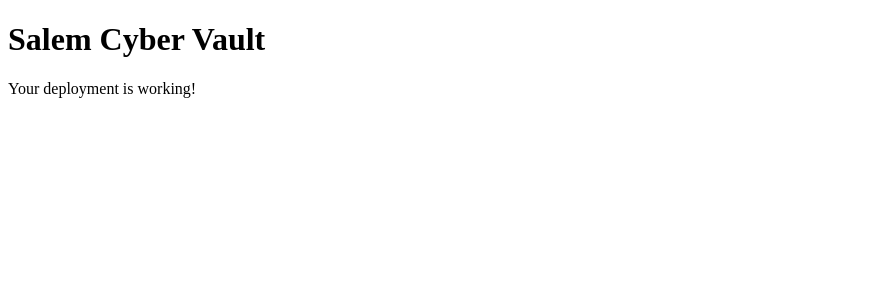
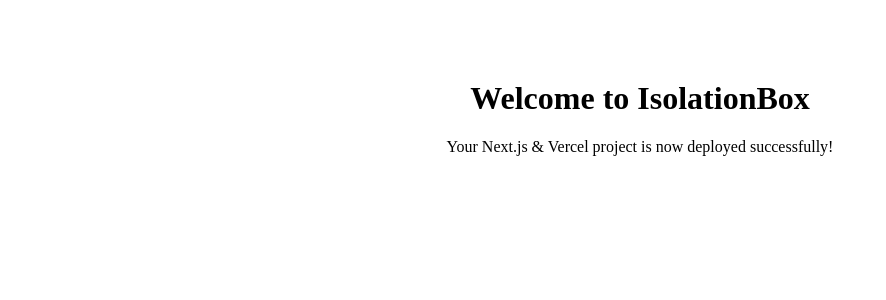
Before and after one commit to isolationbox11-cyber/main, a Next.js app: page / in a window 1280 px wide. Shown: the top 300 px of the page, without its empty margins (0-886 px from the left). Built offline with nearby package versions, Linux system fonts and the light colour scheme.

Commit message:
Create Next.js homepage

```diff
--- /dev/null
+++ b/pages/index.js
@@ -0,0 +1,10 @@
+import React from 'react';
+
+export default function Home() {
+  return (
+    <div style={{ textAlign: 'center', marginTop: '5rem' }}>
+      <h1>Welcome to IsolationBox</h1>
+      <p>Your Next.js & Vercel project is now deployed successfully!</p>
+    </div>
+  );
+}
```
